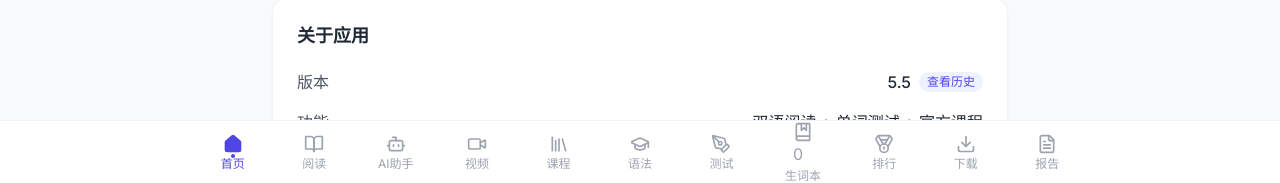
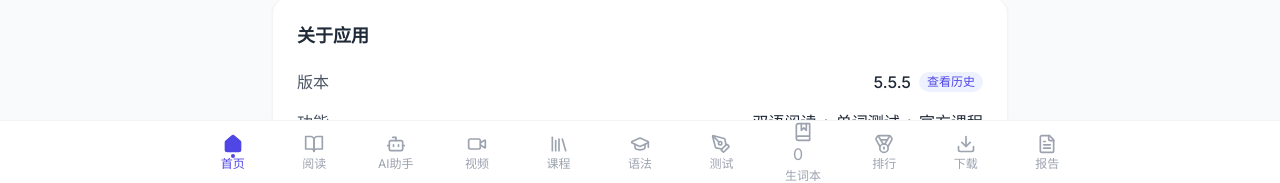
Before and after one commit to lz2026km/linguaread, a React (Vite) app: page /settings in a window 1280 px wide. Shown: the part 615-798 px from the top of the page. Built offline with nearby package versions, Linux system fonts and the light colour scheme.

Commit message:
fix: 版本号5.5.5硬编码修正，历史版本5.25→5.2.5/5.35→5.3.5

```diff
--- a/src/pages/SettingsPage.tsx
+++ b/src/pages/SettingsPage.tsx
@@ -28,7 +28,7 @@ const versionHistory = [
     ],
   },
   {
-    version: '5.35',
+    version: '5.3.5',
     date: '2026-04-26',
     changes: [
       '语法教程全面扩充：小学50→80个专题，初中111个，高中58个，大学42→100个，总计349个语法专题',
@@ -46,13 +46,13 @@ const versionHistory = [
     ],
   },
   {
-    version: '5.25',
+    version: '5.2.5',
     date: '2026-04-24',
     changes: [
       '修复文章列表页点击大学分类文章时崩溃的严重bug（articles数组concat错误导致undefined）',
       '修复getArticleById函数缺少空值防护导致运行时崩溃',
       '优化构建配置：articles chunk从1.56MB降至921KB（移除长文重复数据）',
-      '构建版本标识更新为v5.25',
+      '构建版本标识更新为v5.2.5',
     ],
   },
   {
@@ -341,7 +341,7 @@ const SettingsPage: React.FC = () => {
               >
                 <span className={nightMode ? 'text-gray-400' : 'text-gray-600'}>版本</span>
                 <div className="flex items-center gap-2">
-                  <span className={nightMode ? 'text-white font-medium' : 'text-gray-800 font-medium'}>5.5</span>
+                  <span className={nightMode ? 'text-white font-medium' : 'text-gray-800 font-medium'}>5.5.5</span>
                   <span className="text-xs text-indigo-600 bg-indigo-50 px-2 py-0.5 rounded-full">查看历史</span>
                 </div>
               </div>
```
